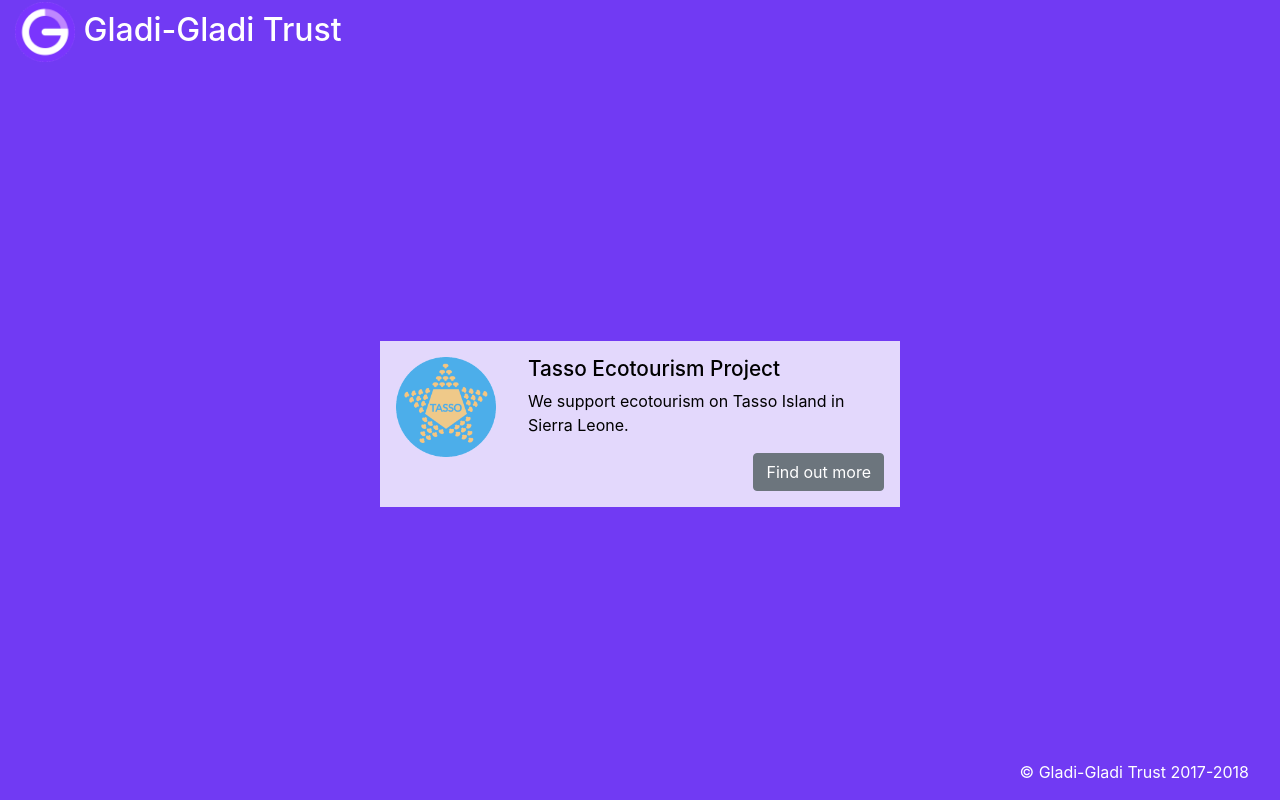
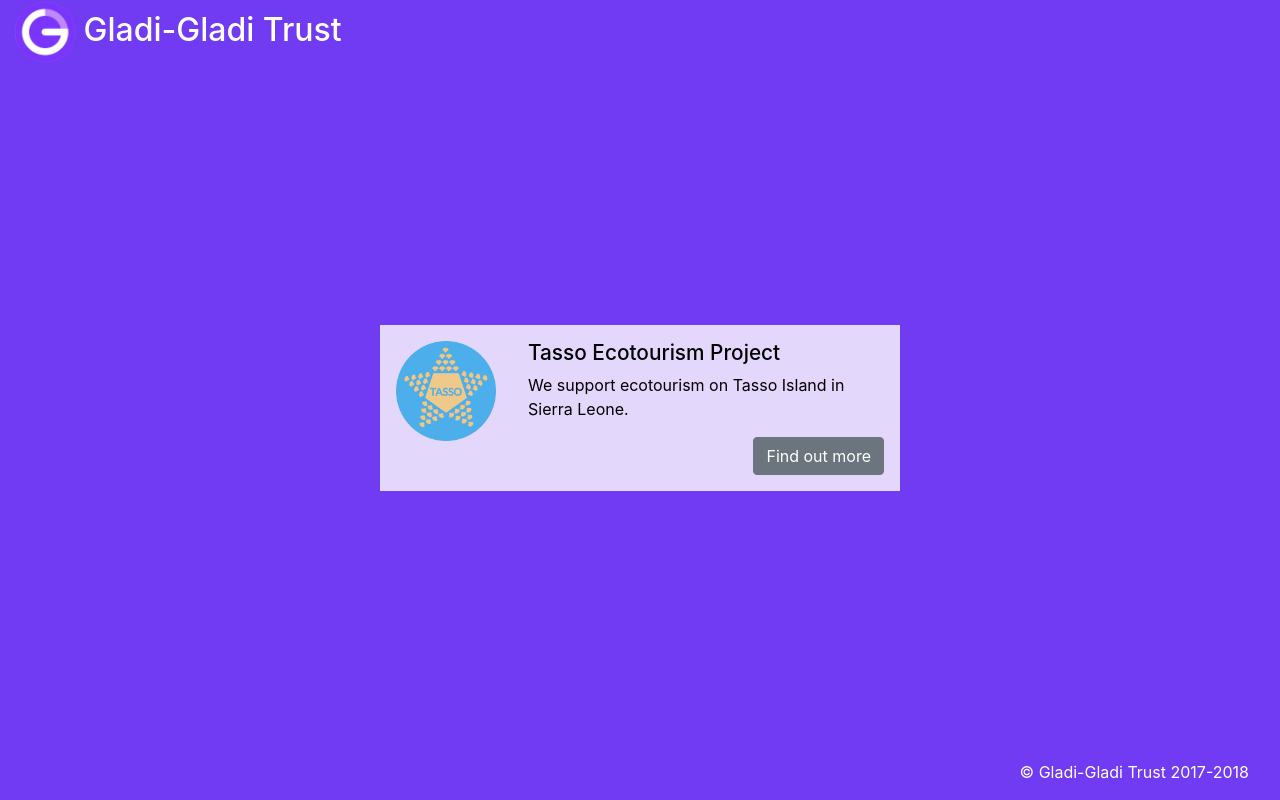
Before and after one commit to billhorsman/gladi, a Nuxt app: page / in a window 1280 px wide. Built offline with nearby package versions, Linux system fonts and the light colour scheme.

Commit message:
No margin

```diff
--- a/pages/index.vue
+++ b/pages/index.vue
@@ -23,7 +23,7 @@
 <style lang="scss">
 
 ul.projects {
-  margin: 2rem 0 0;
+  margin: 0;
   padding: 0;
 
   > li {
```
